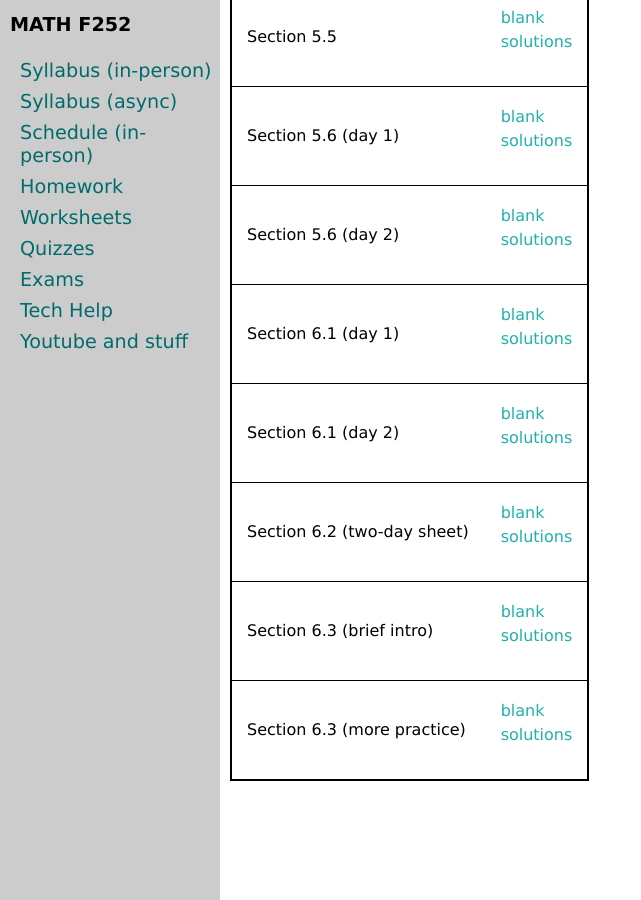
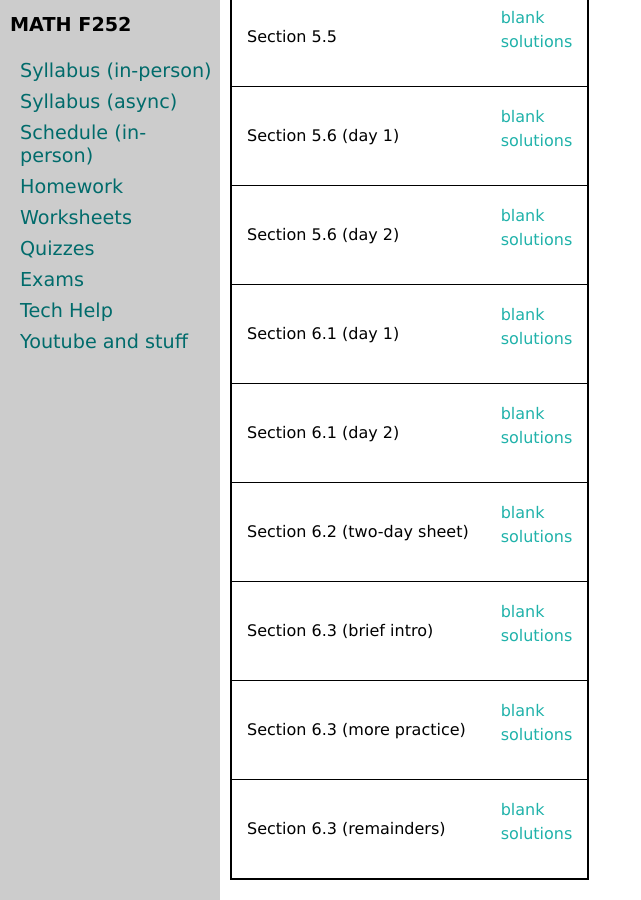
Before and after one commit to uaf-math/calc2, a Jekyll site: the page built from worksheetsF25.md, in a window 1280 px wide and 900 px high, scrolled down 3375 px. Shown: the whole window, without its empty margins (0-641 px from the left). Built offline with Jekyll 4.4.1, drawn with Linux system fonts in a browser that asks for light colours.

Commit message:
Update worksheetsF25.yml

```diff
--- a/_data/worksheetsF25.yml
+++ b/_data/worksheetsF25.yml
@@ -123,3 +123,6 @@ worksheets:
 - name: Section 6.3 (more practice)
   blank: M252-6-3-b.pdf
   solutions: M252-6-3-b-s.pdf
+- name: Section 6.3 (remainders)
+  blank: M252-6-3-c.pdf
+  solutions: M252-6-3-c-s.pdf
```
